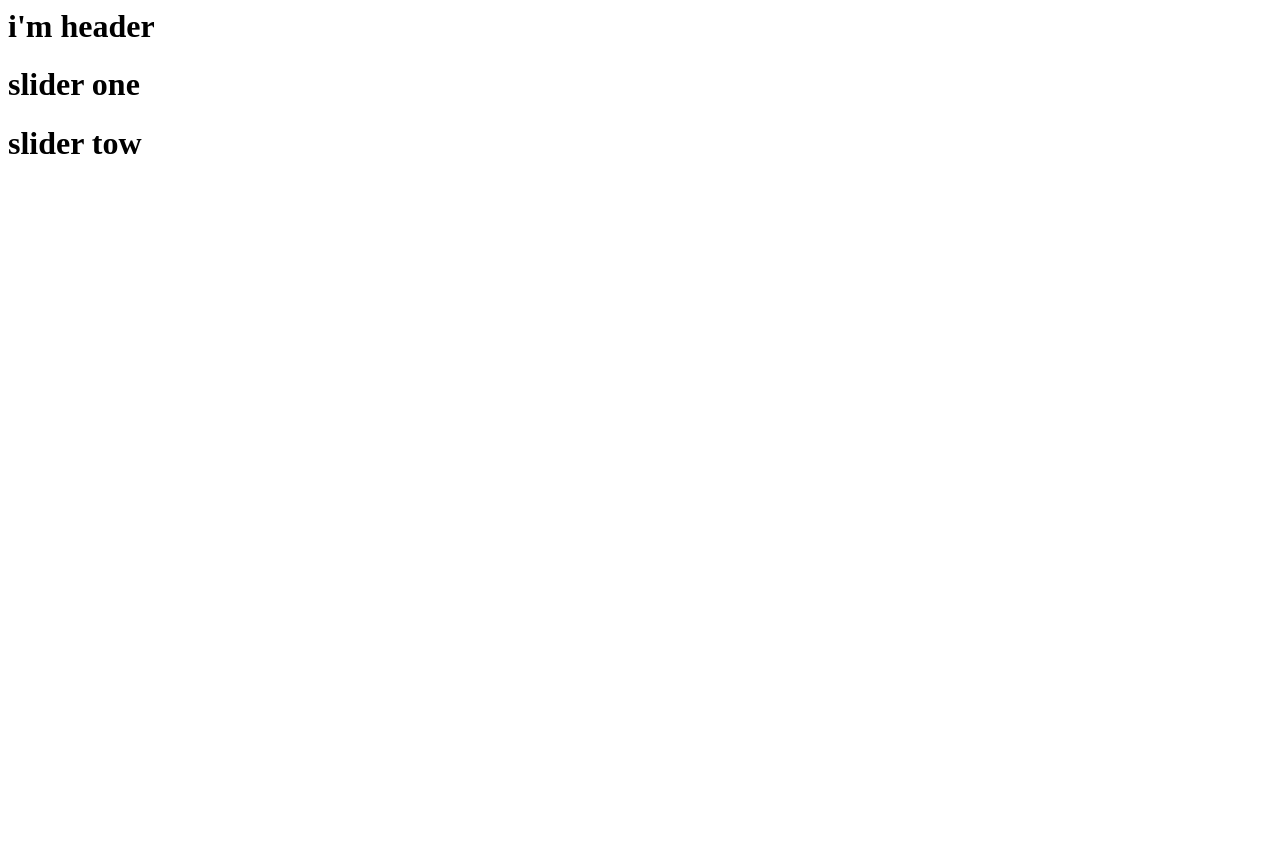
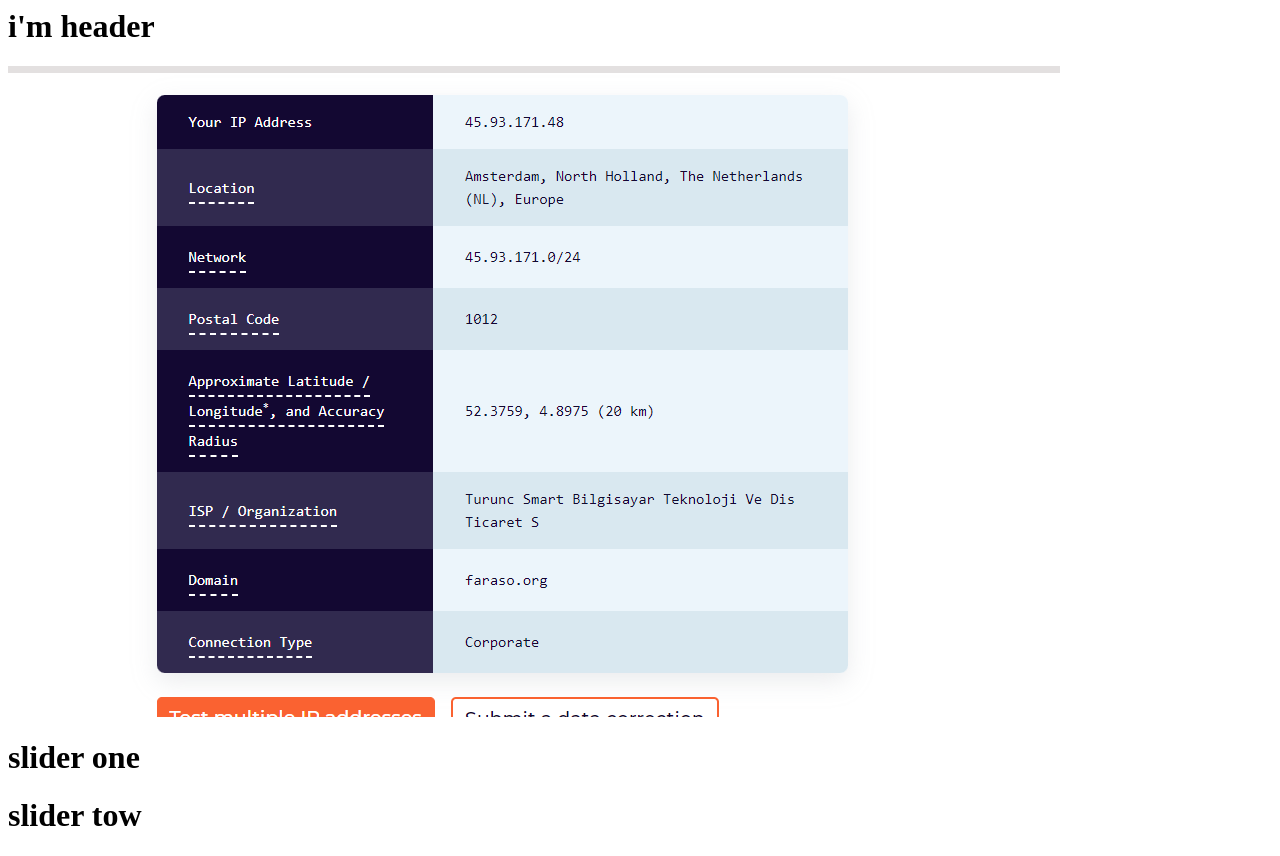
Before and after one commit to AliaminiCodes/git_lrening_new, a plain HTML site: page index.html in a window 1280 px wide. Before the commit the page ends 800 px from the top, so only its background shows below. Drawn offline with Linux system fonts and the light colour scheme.

Commit message:
banner created

```diff
--- a/index.html
+++ b/index.html
@@ -8,6 +8,9 @@
         <header>
             <h1>i'm header</h1>
         </header>
+            <div class="banner">
+                <img src="amesterdam 3 new   web 4   .png" alt="">
+            </div>
             <div class="slider">
                 <h1>slider one</h1>
                 <h1>slider tow</h1>
```
